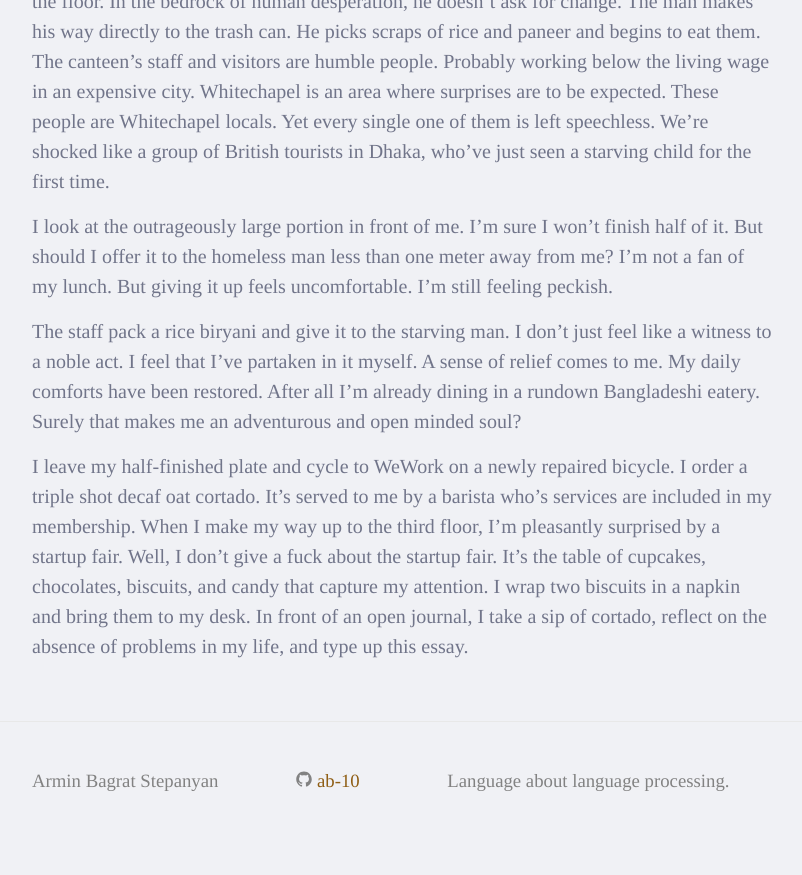
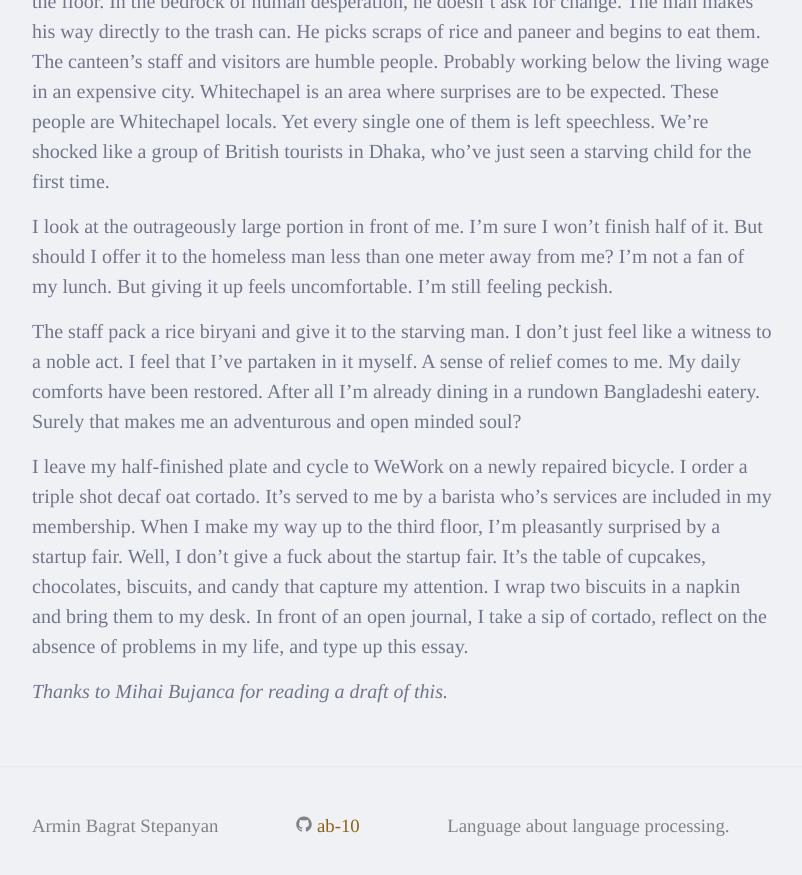
Before and after one commit to ab-10/ab-10.github.io, a Jekyll site: the page built from _posts/2024-09-13-bangla.md, in a window 1280 px wide and 900 px high, scrolled down 1401 px. Shown: the top 875 px of the window, without its empty margins (238-1040 px from the left). Built offline with Jekyll 4.4.1, drawn with Linux system fonts in a browser that asks for light colours.

Commit message:
Add thanks

```diff
--- a/_posts/2024-09-13-bangla.md
+++ b/_posts/2024-09-13-bangla.md
@@ -71,3 +71,5 @@ Well, I don't give a fuck about the startup fair.
 It's the table of cupcakes, chocolates, biscuits, and candy that capture my attention.
 I wrap two biscuits in a napkin and bring them to my desk.
 In front of an open journal, I take a sip of cortado, reflect on the absence of problems in my life, and type up this essay.
+
+_Thanks to Mihai Bujanca for reading a draft of this._
```
